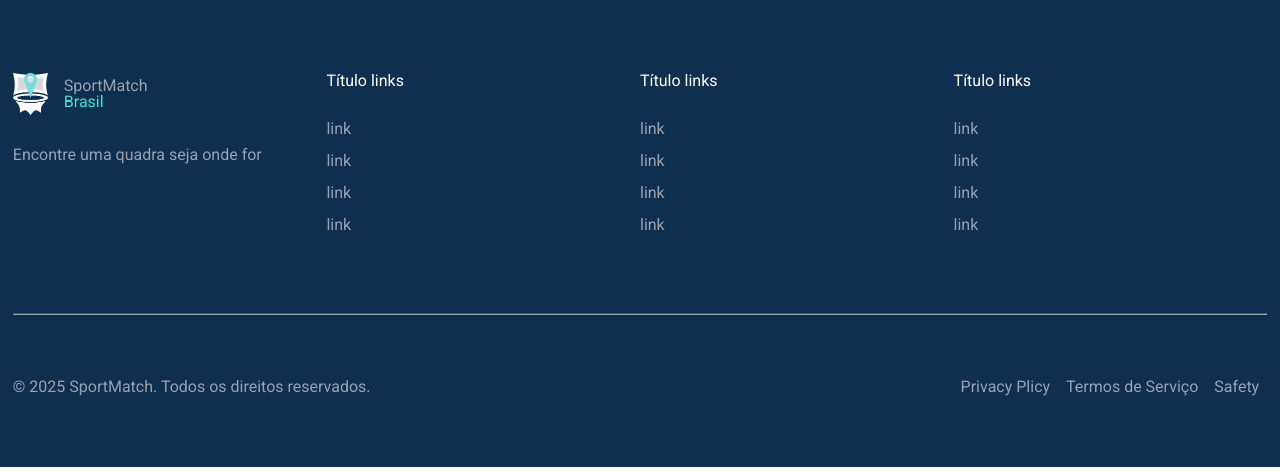
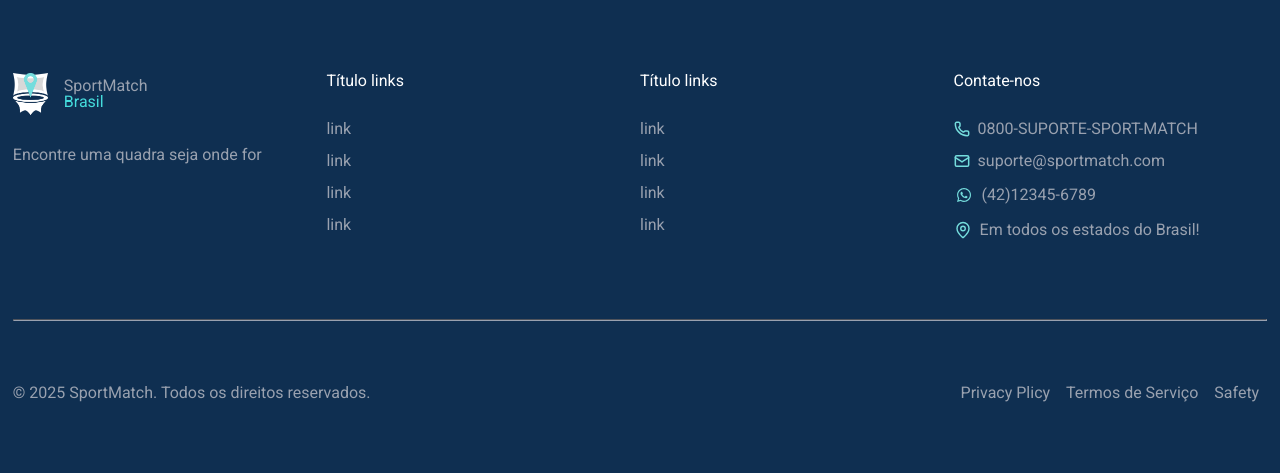
Before and after one commit to EstevaoLocks/ReservaDeQuadras, a PHP site: page / in a window 1280 px wide. Shown: the part 5655-6128 px from the top of the page. Run offline with PHP 8.4, Linux system fonts and the light colour scheme.

Commit message:
ajustes home.php - icones links and btns login e sign in

```diff
--- a/assets/css/style.css
+++ b/assets/css/style.css
@@ -798,6 +826,48 @@ footer {
     transition: color 0.3s ease;
 }
 
+.linkContato-Footer {
+    display: flex;
+    align-items: center;
+}
+
+.iconeWhatsapp-Footer {
+    height: 20px;
+    width: auto;
+    margin-right: 8px;
+
+    /* fill: #75DDDD; */
+}
+
+.iconeLocal-Footer path {
+    stroke: #75DDDD;
+    stroke-width: 2.5px;
+}
+
+.iconeLocal-Footer {
+    height: 18px;
+    width: auto;
+    margin-right: 8px;
+
+    /* fill: #75DDDD; */
+}
+
+.iconeWhatsapp-Footer path {
+
+    fill: #75DDDD;
+}
+
+.iconeContato-Footer {
+    height: 16px;
+    width: auto;
+    margin-right: 8px;
+}
+
+.iconeContato-Footer path {
+    stroke: #75DDDD;
+    stroke-width: 1.5px;
+}
+
 .linhaFooter {
     border-color: #99A1AF;
     margin: 64px 0;
--- a/assets/js/script.js
+++ b/assets/js/script.js
@@ -22,7 +22,17 @@ function imgToSVGElement(elementId) {
 // end of SVG manipulation
 
 // Chama a função para os ícones
+// Icone Person Button Menu
+imgToSVGElement("iconePersonBtnMenu");
+
+// Icones Local Cards Section "Perto de Você"
 imgToSVGElement("iconeLocalCard1");
 imgToSVGElement("iconeLocalCard2");
 imgToSVGElement("iconeLocalCard3");
 imgToSVGElement("iconeLocalCard4");
+
+// Ícones links Contato Footer
+imgToSVGElement("iconeTelefone-Footer");
+imgToSVGElement("iconeEmail-Footer");
+imgToSVGElement("iconeWhatsapp-Footer");
+imgToSVGElement("iconeLocal-Footer");
--- a/index.php
+++ b/index.php
@@ -42,8 +42,7 @@
 
         <div class="links">
             <div>
-                <a class="btn-primary1 union" href="#">Cadastre-se</a>
-                <a class="btn-secondary1 union" href="#">Login</a>
+                <a class="btn-secondary1-menu" href="#">Login<img id="iconePersonBtnMenu" class="iconePerson-BtnMenu" src="assets/img/icons/iconePerson.svg" alt=""></a>
             </div>
         </div>
     </nav><!-- Fim Menu -->
@@ -62,8 +61,7 @@
 
                     <!-- Botões -->
                     <div class="btns-header">
-                        <a class="btn-primary2" href="#">Cadastre-se</a>
-                        <a class="btn-primary1" href="#">Login</a>
+                        <a class="btn-primary2" href="#">Cadastre-se já!</a>
                     </div>
                 </div>
 
@@ -418,12 +416,32 @@
                 </div>
 
                 <div class="colLinksFooter">
-                    <h6 class="tituloLinksFooter">Título links</h6>
+                    <h6 class="tituloLinksFooter">Contate-nos</h6>
                     <ul>
-                        <li class="linkFooter"><a href="#">link</a></li>
-                        <li class="linkFooter"><a href="#">link</a></li>
-                        <li class="linkFooter"><a href="#">link</a></li>
-                        <li class="linkFooter"><a href="#">link</a></li>
+                        <li class="linkFooter">
+                            <a class="linkContato-Footer" href="#">
+                                <img id="iconeTelefone-Footer" class="iconeContato-Footer" src="assets/img/icons/iconeTelefone.svg" alt="Icone de telefone">
+                                0800-SUPORTE-SPORT-MATCH
+                            </a>
+                        </li>
+                        <li class="linkFooter">
+                            <a class="linkContato-Footer" href="#">
+                                <img id="iconeEmail-Footer" class="iconeContato-Footer" src="assets/img/icons/iconeEmail.svg" alt="Ícone de email">
+                                suporte@sportmatch.com
+                            </a>
+                        </li>
+                        <li class="linkFooter">
+                            <a class="linkContato-Footer" href="#">
+                                <img id="iconeWhatsapp-Footer" class="iconeWhatsapp-Footer" src="assets/img/icons/iconeWhatsapp.svg" alt="Ícone do WhatsApp">
+                                (42)12345-6789
+                            </a>
+                        </li>
+                        <li class="linkFooter">
+                            <a class="linkContato-Footer" href="#">
+                                <img id="iconeLocal-Footer" class="iconeLocal-Footer" src="assets/img/icons/iconeLocal.svg" alt="Ícone de localização">
+                                Em todos os estados do Brasil!
+                            </a>
+                        </li>
                     </ul>
                 </div>
             </div>
```
Also changed, not shown: other parts of assets/css/style.css (+31 -3 lines), assets/img/icons/iconeEmail.svg (added), assets/img/icons/iconePerson.svg (added), assets/img/icons/iconeTelefone.svg (added), assets/img/icons/iconeWhatsapp.svg (added).
